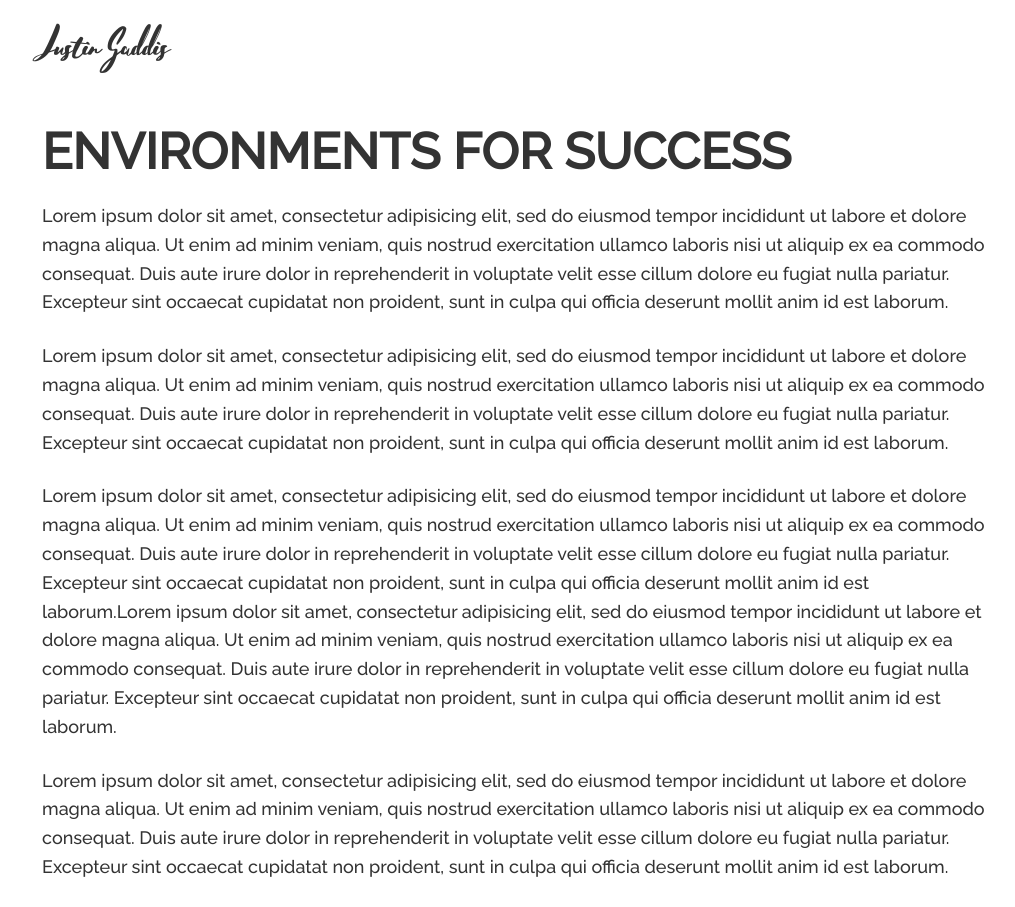
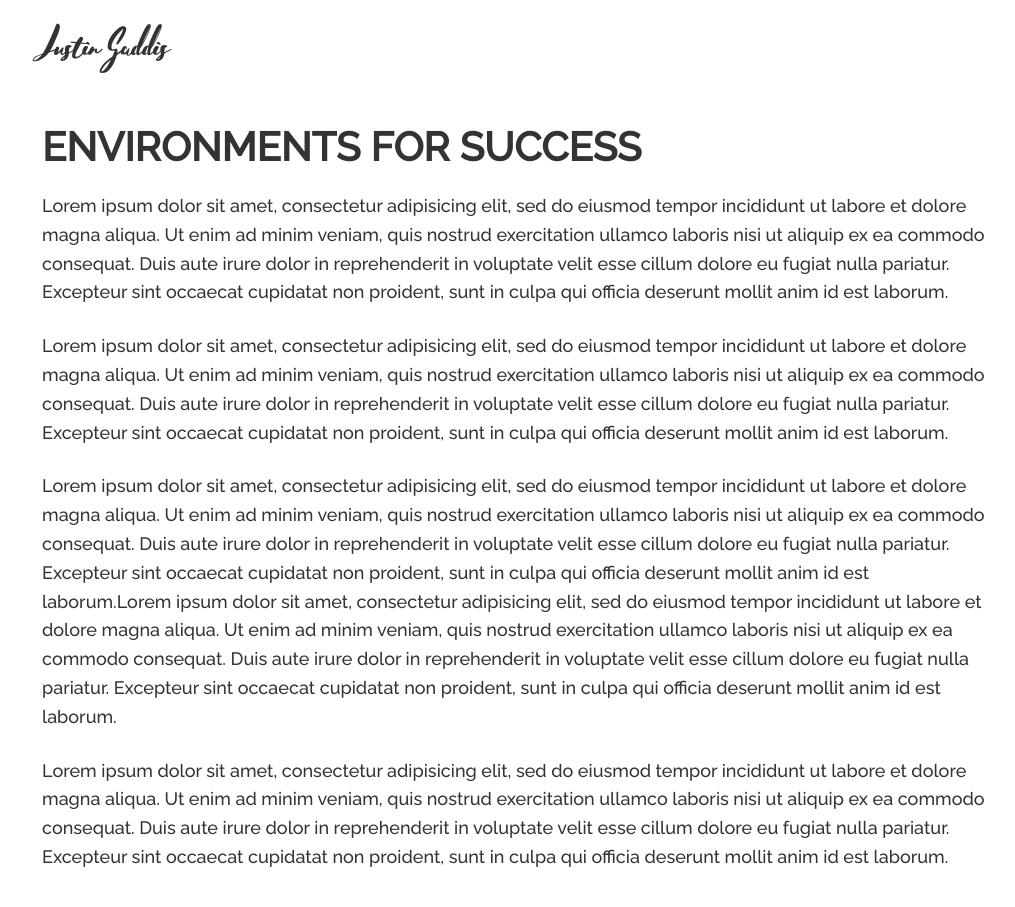
Before and after one commit to j-devs/j-devs.github.io, a Jekyll site: the page built from _posts/2020-09-10-this-is-post.md, in a window 1280 px wide. Shown: the whole page, without its empty margins (118-1133 px from the left). Built offline with Jekyll 4.4.1, drawn with Linux system fonts in a browser that asks for light colours.

Commit message:
fix post title size on mobile

```diff
--- a/_sass/blog.sass
+++ b/_sass/blog.sass
@@ -7,7 +7,7 @@
 
 .post-title
   font-weight: 800
-  font-size: 5rem
+  font-size: 4rem
   text-transform: uppercase
   line-height: 1
 
```
